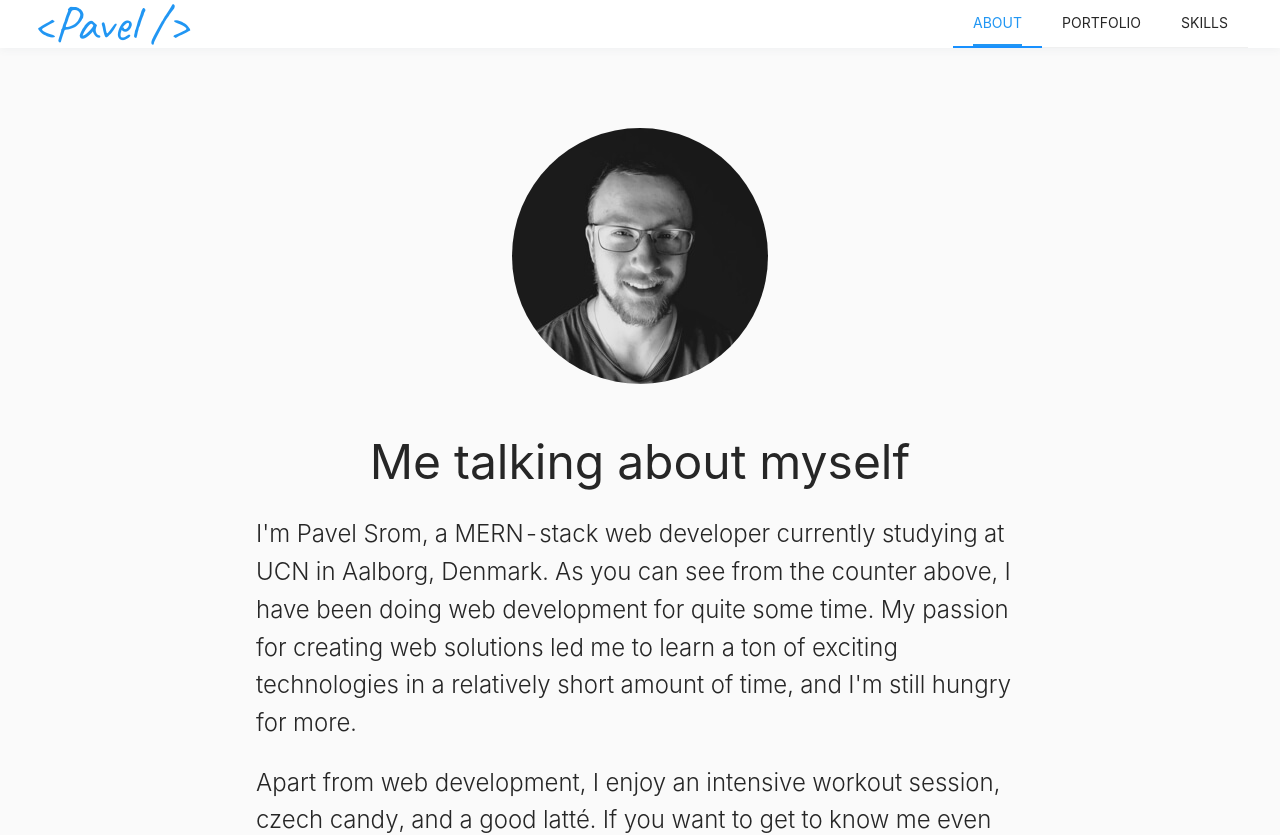
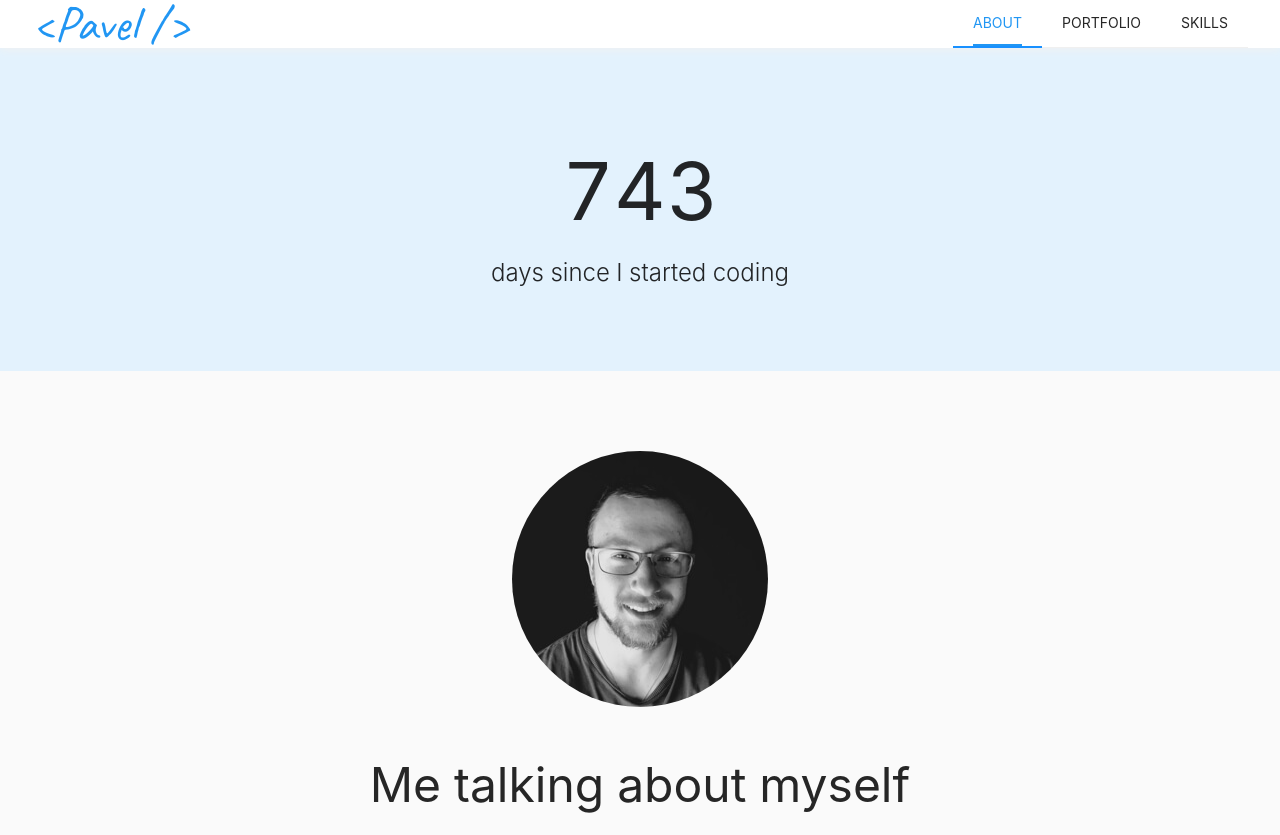
Before and after one commit to PavelSrom/next-typescript-portfolio, a Next.js app: page /about in a window 1280 px wide. Shown: the top 835 px of the page. Built offline with nearby package versions, Linux system fonts and the light colour scheme.

Commit message:
feat(about-page): add counter since starting webdev

```diff
--- /dev/null
+++ b/components/day-count/index.tsx
@@ -0,0 +1,38 @@
+import React from 'react'
+import { makeStyles } from '@material-ui/styles'
+import { Theme } from '../../utils/theme'
+import { Headline, Subheadline } from '../../styleguide/typography'
+import ResponsiveContainer from '../../styleguide/responsive-container'
+
+const useStyles = makeStyles<Theme>(theme => ({
+  dayCount: {
+    backgroundColor: theme.color.lightblue,
+    textAlign: 'center',
+  },
+}))
+
+const DayCount: React.FC = () => {
+  const classes = useStyles()
+
+  const oneDay = 24 * 60 * 60 * 1000
+  const start = new Date(2018, 9, 3)
+
+  const thisDay = new Date().getDate()
+  const thisMonth = new Date().getMonth() + 1
+  const thisYear = new Date().getFullYear()
+
+  const today = new Date(thisYear, thisMonth, thisDay)
+  // @ts-ignore
+  const diffDays = Math.round(Math.abs(((start - today) as number) / oneDay))
+
+  return (
+    <section className={classes.dayCount}>
+      <ResponsiveContainer>
+        <Headline style={{ fontSize: 80 }}>{diffDays}</Headline>
+        <Subheadline>days since I started coding</Subheadline>
+      </ResponsiveContainer>
+    </section>
+  )
+}
+
+export default DayCount
--- a/pages/about/index.tsx
+++ b/pages/about/index.tsx
@@ -1,12 +1,14 @@
 import React from 'react'
 import { NextPage } from 'next'
 
+import DayCount from '../../components/day-count'
 import ShortIntro from '../../components/short-intro'
 import AboutDetailed from '../../components/about-detailed'
 
 const About: NextPage = () => {
   return (
     <>
+      <DayCount />
       <ShortIntro />
       <AboutDetailed />
     </>
```
